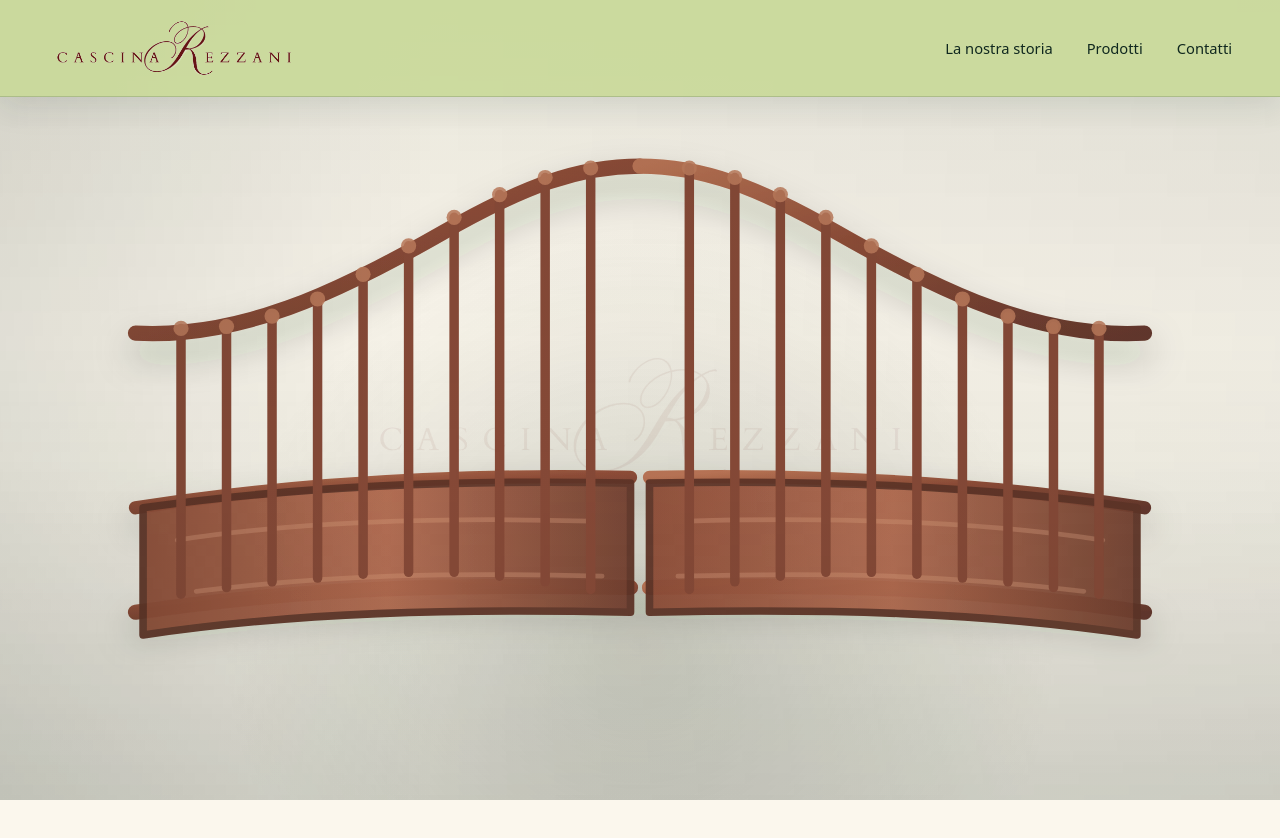
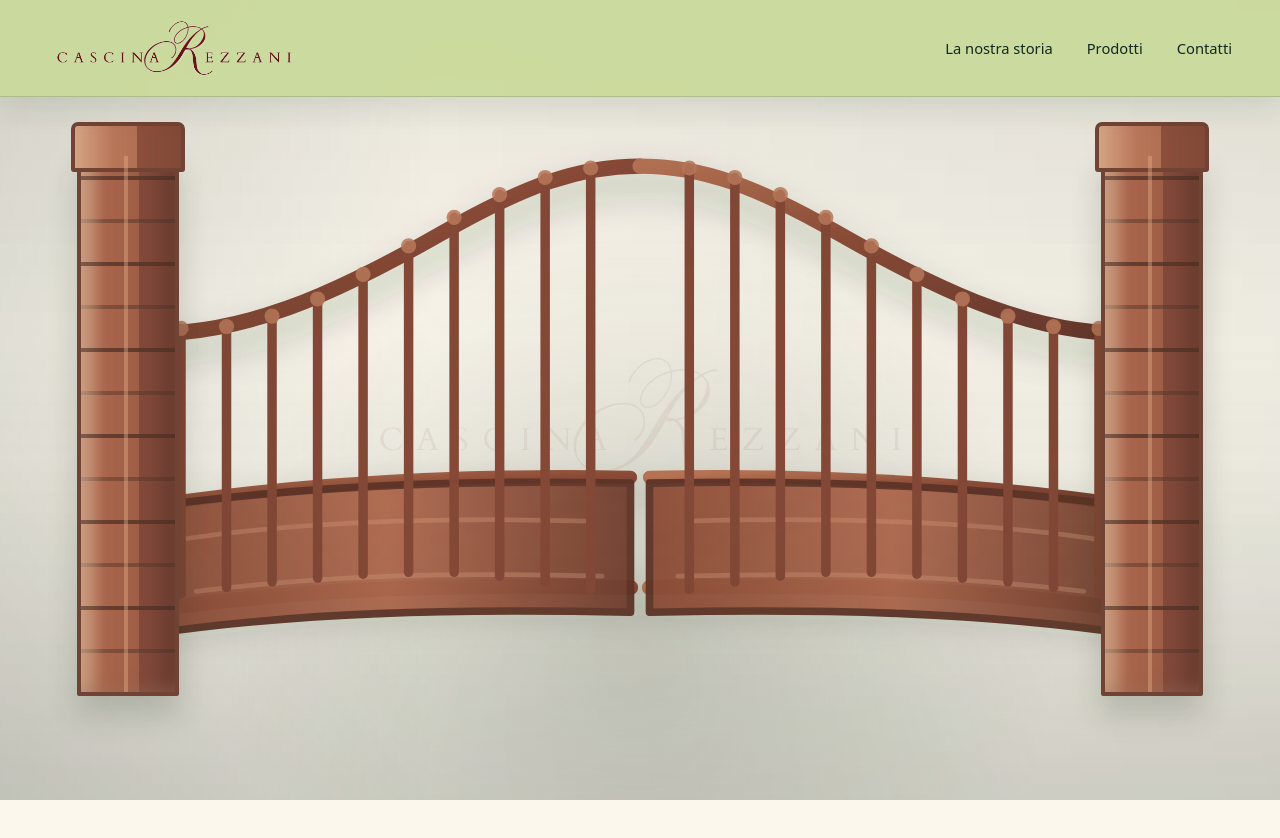
Before and after one commit to caravaggipaolo1-max/cascina-rezzani, a Next.js app: page / in a window 1280 px wide. Shown: the top 838 px of the page. Built offline with nearby package versions, Linux system fonts and the light colour scheme; no server answers.

Commit message:
Aggiornamento sito

```diff
--- a/src/components/Hero.tsx
+++ b/src/components/Hero.tsx
@@ -60,6 +60,8 @@ export function Hero() {
           <Image src={gateImage} alt="" fill priority sizes="100vw" />
         </div>
 
+        <div className="gate-pillar gate-pillar-left" aria-hidden="true" />
+        <div className="gate-pillar gate-pillar-right" aria-hidden="true" />
         <div className="gate-shadow" aria-hidden="true" />
       </div>
     </section>
--- a/src/styles/globals.css
+++ b/src/styles/globals.css
@@ -140,6 +140,7 @@ textarea {
 }
 
 .gate-leaf,
+.gate-pillar,
 .gate-shadow,
 .gate-logo-reveal {
   inset: 0;
@@ -204,6 +205,58 @@ textarea {
     translateX(calc(var(--hero-progress) * 24vw))
     rotateY(calc(var(--hero-progress) * 64deg));
   transform-origin: 89% 58%;
+}
+
+.gate-pillar {
+  --brick-line: rgba(96, 62, 48, 0.58);
+  --brick-highlight: rgba(236, 180, 140, 0.38);
+  background:
+    linear-gradient(90deg, rgba(255, 242, 216, 0.3), transparent 24%, rgba(61, 36, 29, 0.2) 100%),
+    repeating-linear-gradient(0deg, transparent 0 39px, var(--brick-line) 39px 43px),
+    repeating-linear-gradient(90deg, #a9654b 0 58px, #8c4e3e 58px 116px);
+  border: 4px solid #714334;
+  border-radius: 4px 4px 2px 2px;
+  box-shadow:
+    0 18px 30px rgba(34, 44, 26, 0.18),
+    inset 12px 0 20px rgba(255, 230, 190, 0.2),
+    inset -14px 0 22px rgba(55, 32, 25, 0.28);
+  height: clamp(430px, 68vh, 570px);
+  inset: auto;
+  top: 53%;
+  transform: translateY(-50%);
+  width: clamp(76px, 8vw, 128px);
+  z-index: 3;
+}
+
+.gate-pillar::before {
+  background:
+    linear-gradient(90deg, rgba(255, 237, 202, 0.38), transparent 36%, rgba(61, 36, 29, 0.22)),
+    repeating-linear-gradient(90deg, #b97658 0 62px, #93533f 62px 124px);
+  border: 4px solid #714334;
+  border-radius: 7px 7px 3px 3px;
+  content: "";
+  height: 42px;
+  left: -10px;
+  position: absolute;
+  right: -10px;
+  top: -34px;
+}
+
+.gate-pillar::after {
+  background:
+    linear-gradient(90deg, transparent 0 46%, var(--brick-highlight) 46% 50%, transparent 50% 100%),
+    repeating-linear-gradient(0deg, transparent 0 82px, rgba(77, 45, 35, 0.52) 82px 86px);
+  content: "";
+  inset: 0;
+  position: absolute;
+}
+
+.gate-pillar-left {
+  left: clamp(26px, 6vw, 92px);
+}
+
+.gate-pillar-right {
+  right: clamp(26px, 6vw, 92px);
 }
 
 .gate-shadow {
@@ -854,6 +907,20 @@ textarea {
     width: 100%;
   }
 
+  .gate-pillar {
+    height: clamp(330px, 54vh, 440px);
+    top: 54%;
+    width: clamp(48px, 12vw, 68px);
+  }
+
+  .gate-pillar-left {
+    left: clamp(8px, 3vw, 18px);
+  }
+
+  .gate-pillar-right {
+    right: clamp(8px, 3vw, 18px);
+  }
+
   .product-detail-page {
     padding-top: 86px;
   }
```
